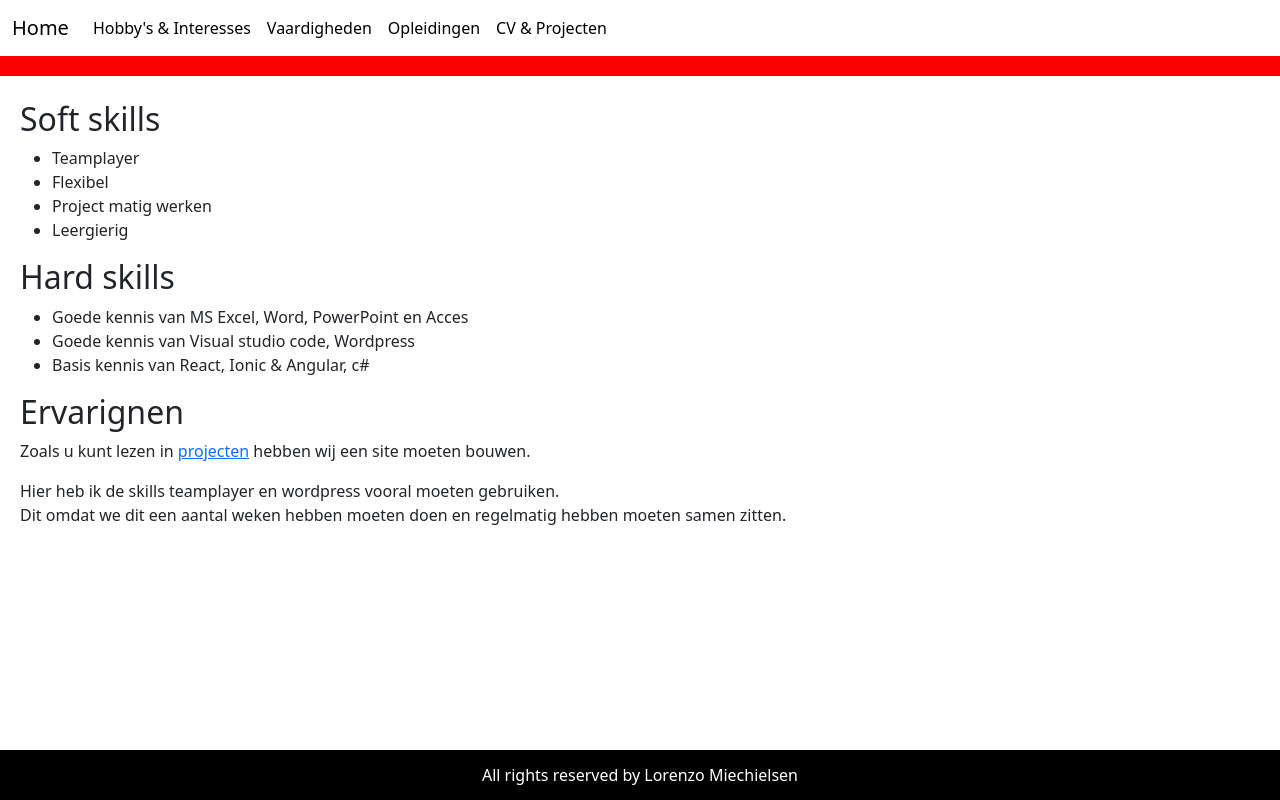
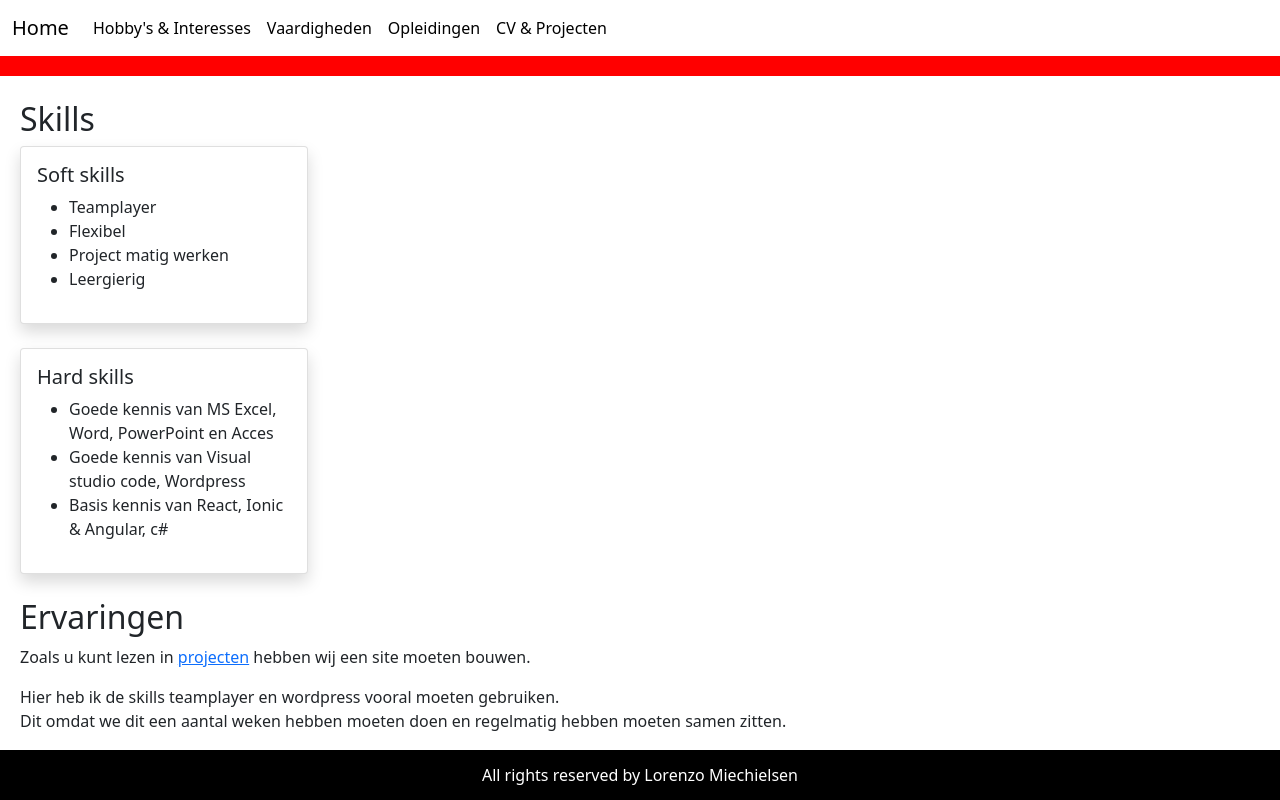
Before and after one commit to LorenzoM1806/EindPortofolio, a plain HTML site: page Vaardigheden.html in a window 1280 px wide. Drawn offline with nearby package versions, Linux system fonts and the light colour scheme.

Commit message:
restyling of pages

```diff
--- a/Vaardigheden.html
+++ b/Vaardigheden.html
@@ -37,22 +37,33 @@
       <br>
       <div style="width: 100%; padding-left: 20px;">
       <!--Soft skills-->
-      <h2>Soft skills</h2>
+      <h2>Skills</h2>
+
+      <div class="card shadow" style="width: 18rem;">
+        <div class="card-body">
+          <h5 class="card-title">Soft skills</h5>
           <ul>
             <li>Teamplayer</li>
             <li>Flexibel</li>
             <li>Project matig werken</li>
             <li>Leergierig</li>
           </ul>
-      <!--Hard skills-->
-      <h2>Hard skills</h2>
+        </div>
+      </div>
+<br>
+      <div class="card shadow" style="width: 18rem;">
+        <div class="card-body">
+          <h5 class="card-title">Hard skills</h5>
           <ul>
             <li>Goede kennis van MS Excel, Word, PowerPoint en Acces</li>
             <li>Goede kennis van Visual studio code, Wordpress</li>
             <li>Basis kennis van React, Ionic & Angular, c#</li>
           </ul>
+        </div>
+      </div>
+<br>
       <!--Ervaringen-->
-      <h2>Ervarignen</h2>
+      <h2>Ervaringen</h2>
       <p> Zoals u kunt lezen in <a href="projecten.html">projecten</a> hebben wij een site moeten bouwen.</p>
       <p>
         Hier heb ik de skills teamplayer en wordpress vooral moeten gebruiken.<br>
```
Lines whose indentation alone changed are shown as unchanged.
